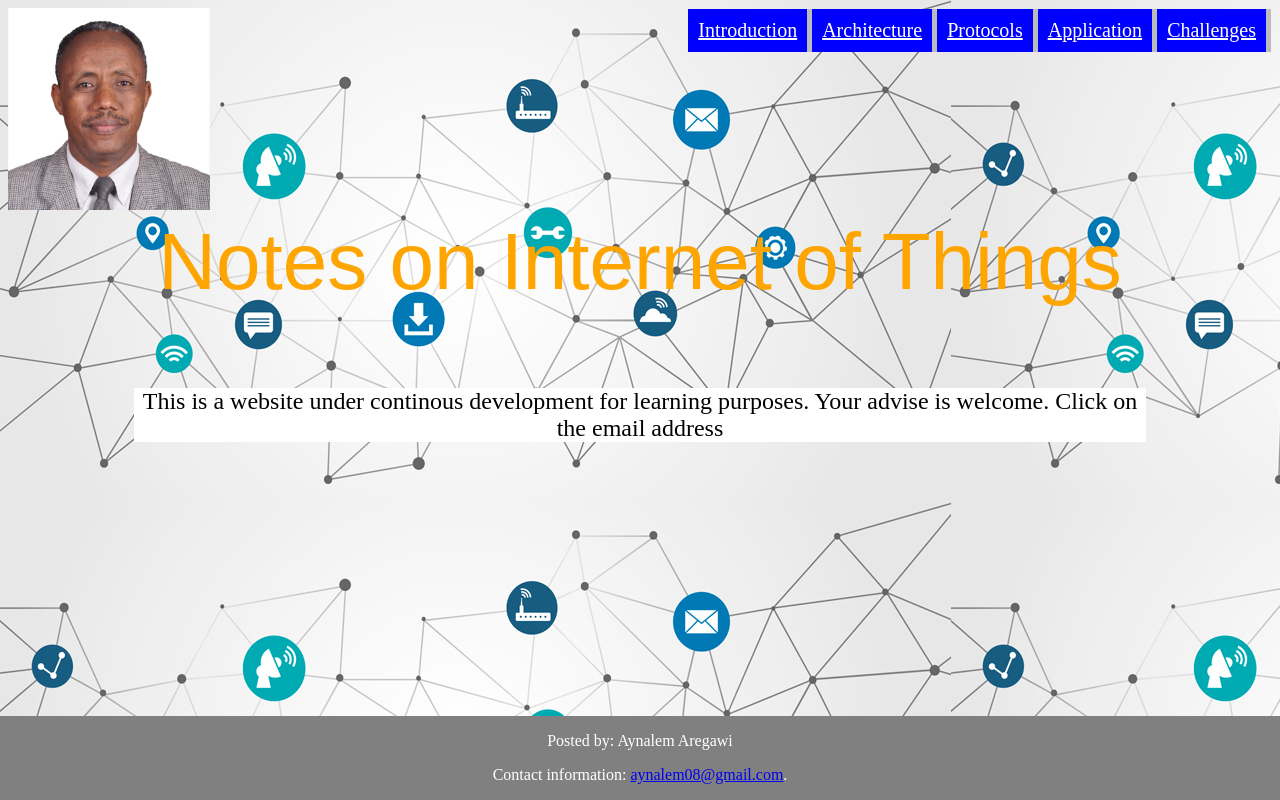
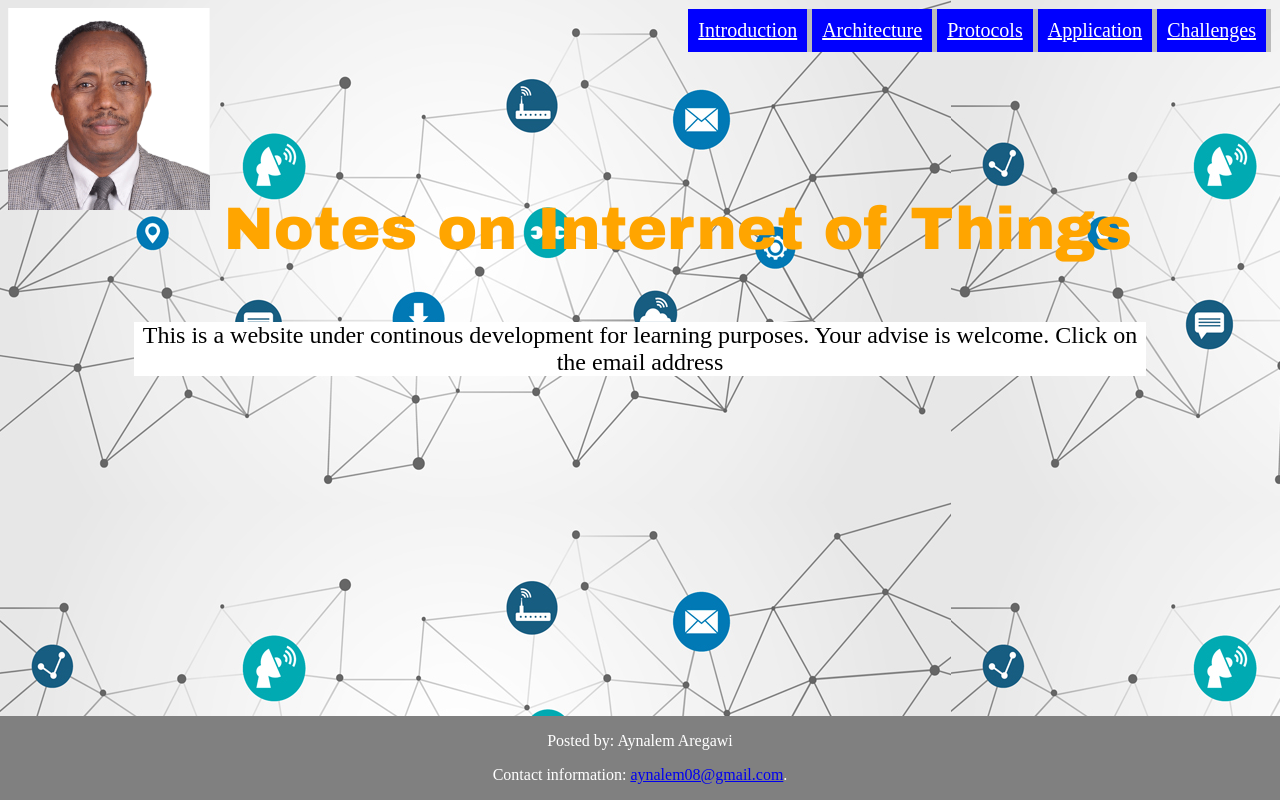
Before and after one commit to Aynalem-Aregawi/aynsite, a plain HTML site: page index.html in a window 1280 px wide. Drawn offline with Linux system fonts and the light colour scheme.

Commit message:
Update WEcss.css

```diff
--- a/WEcss.css
+++ b/WEcss.css
@@ -32,11 +32,11 @@ padding: 10%;
 }
 
 #indx {
-font-family:Arial;
+font-family:Arial Black;
 text-align:center;
 color:orange;
 font-style:bold;
-font-size: 60pt;
+font-size: 60px;
 }
 
 #indxp {
```
